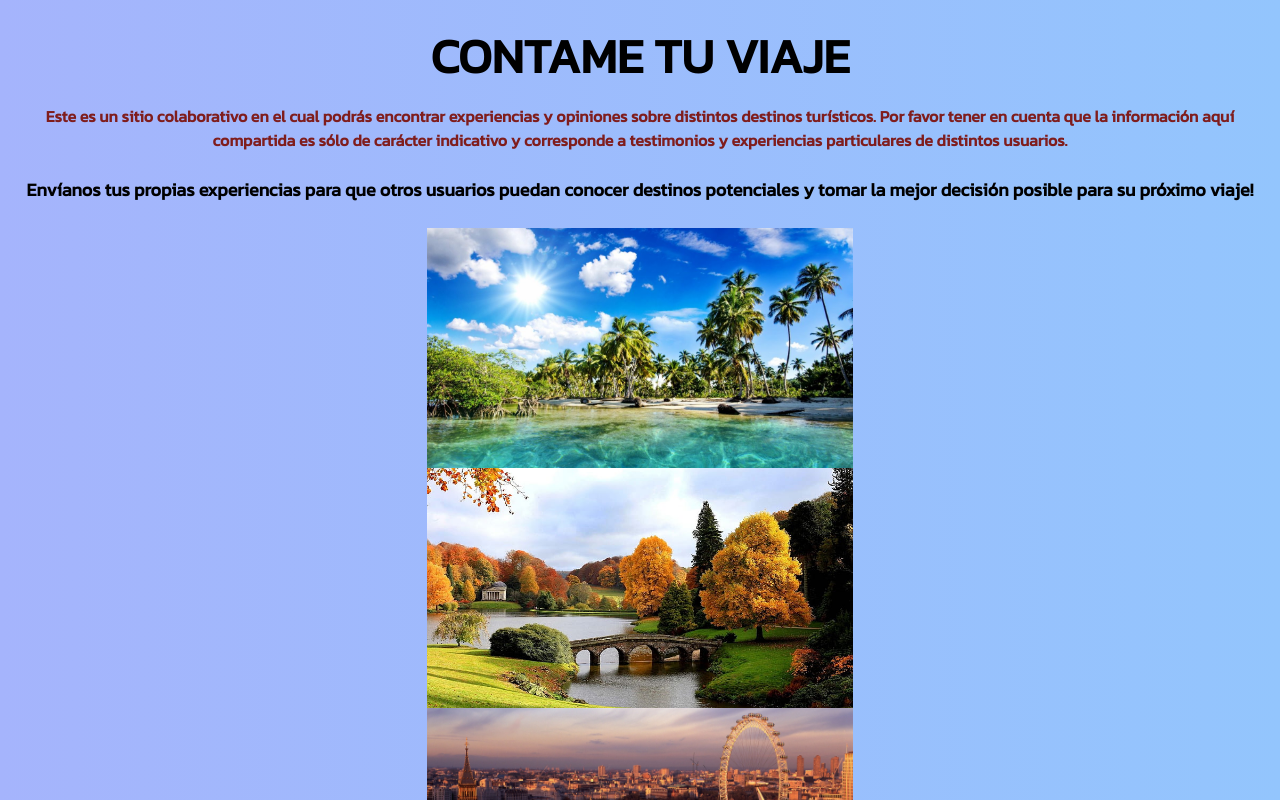
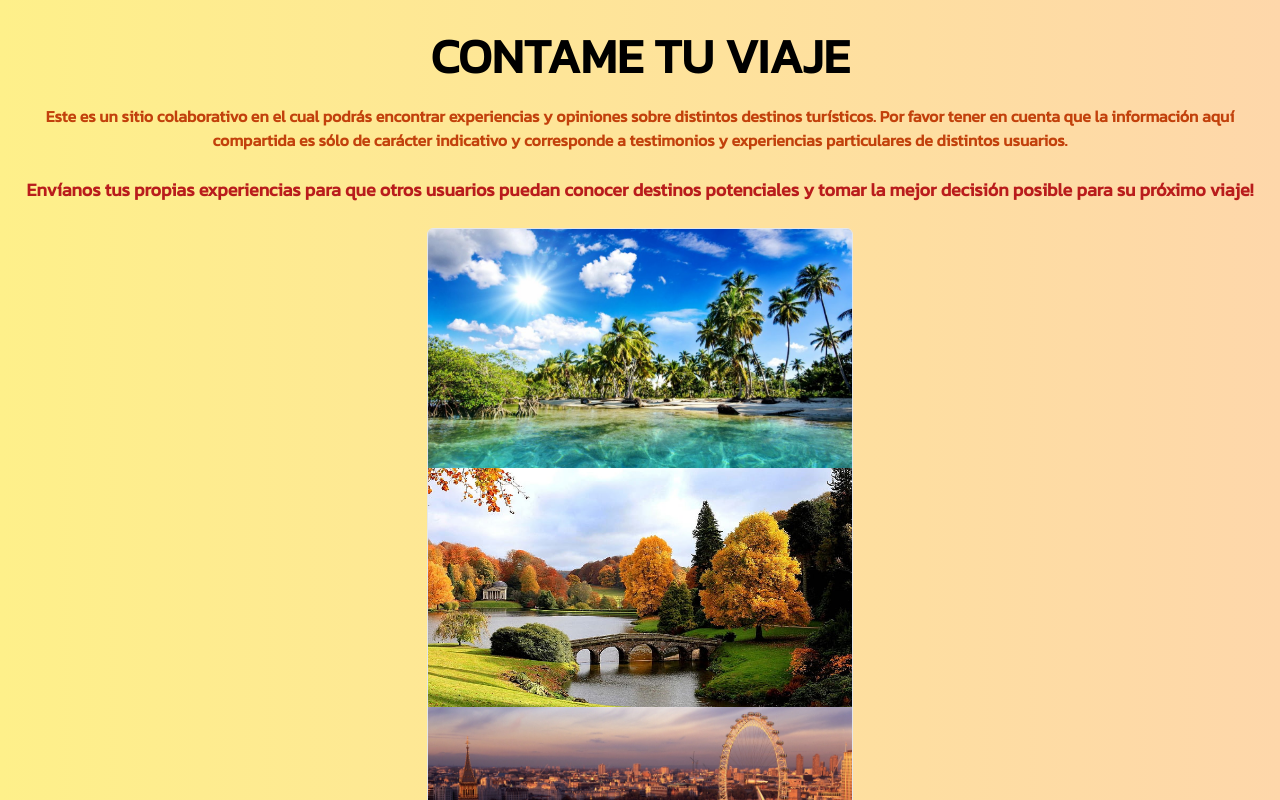
Before and after one commit to marley3000/contame_tu_viaje, a React (Create React App) app: page / in a window 1280 px wide. Shown: the top 800 px of the page. Built offline with nearby package versions, Linux system fonts and the light colour scheme; what tw-elements would draw is missing.

Commit message:
Cambio color bg y text

```diff
--- a/src/pages/Home.js
+++ b/src/pages/Home.js
@@ -7,14 +7,14 @@ import landscape03 from '../images/landscape03.jpg';
 
 const Home = () => {
   return (
-    <div className="flex flex-col min-h-screen bg-gradient-to-r from-indigo-300 to-blue-300 font-kanit">
+    <div className="flex flex-col min-h-screen bg-gradient-to-r from-yellow-200 to-orange-200 font-kanit">
       <h1 className="pt-8 text-4xl font-bold text-center text-grey-900 sm:text-5xl">CONTAME TU VIAJE</h1>
       <div className="">
-        <p className="px-6 py-6 text-sm font-semibold text-center text-red-900 sm:text-base">Este es un sitio colaborativo en el cual podrás encontrar experiencias y opiniones sobre distintos destinos turísticos. Por favor tener en cuenta que la información aquí compartida es sólo de carácter indicativo y corresponde a testimonios y experiencias particulares de distintos usuarios. <br/> <br/> <span className="text-base text-black sm:text-lg">Envíanos tus propias experiencias para que otros usuarios puedan conocer destinos potenciales y tomar la mejor decisión posible para su próximo viaje!</span></p>
+        <p className="px-6 py-6 text-sm font-semibold text-center text-orange-700 sm:text-base">Este es un sitio colaborativo en el cual podrás encontrar experiencias y opiniones sobre distintos destinos turísticos. Por favor tener en cuenta que la información aquí compartida es sólo de carácter indicativo y corresponde a testimonios y experiencias particulares de distintos usuarios. <br/> <br/> <span className="text-base text-red-700 sm:text-lg">Envíanos tus propias experiencias para que otros usuarios puedan conocer destinos potenciales y tomar la mejor decisión posible para su próximo viaje!</span></p>
       </div>
 
-      <div id="carouselExampleSlidesOnly" className="relative w-2/6 pb-10 left-1/3 carousel slide" data-bs-ride="carousel">
-        <div className="relative overflow-hidden carousel-inner">
+      <div id="carouselExampleSlidesOnly" className="relative w-2/6 pb-8 left-1/3 carousel slide" data-bs-ride="carousel">
+        <div className="relative overflow-hidden border rounded-md carousel-inner">
           <div className="relative float-left w-full carousel-item active">
             <img
               src={landscape01}
```
